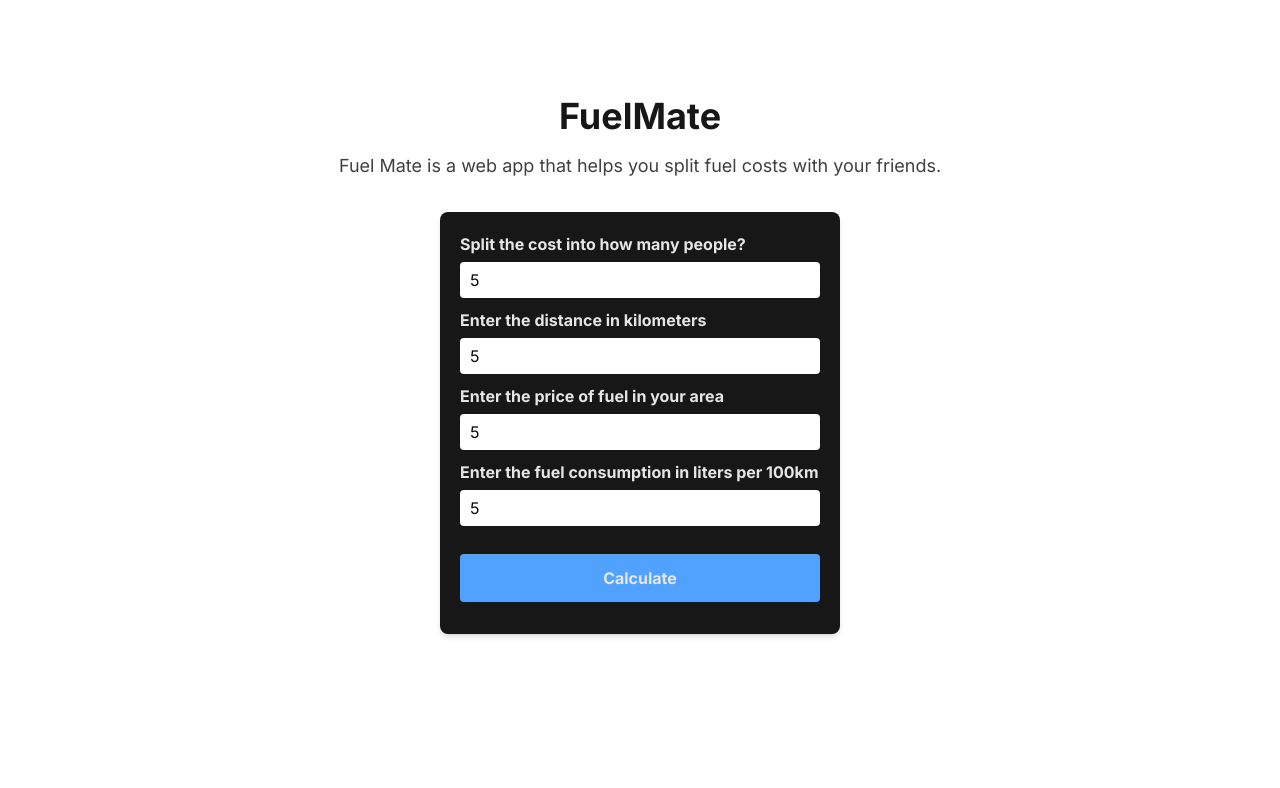
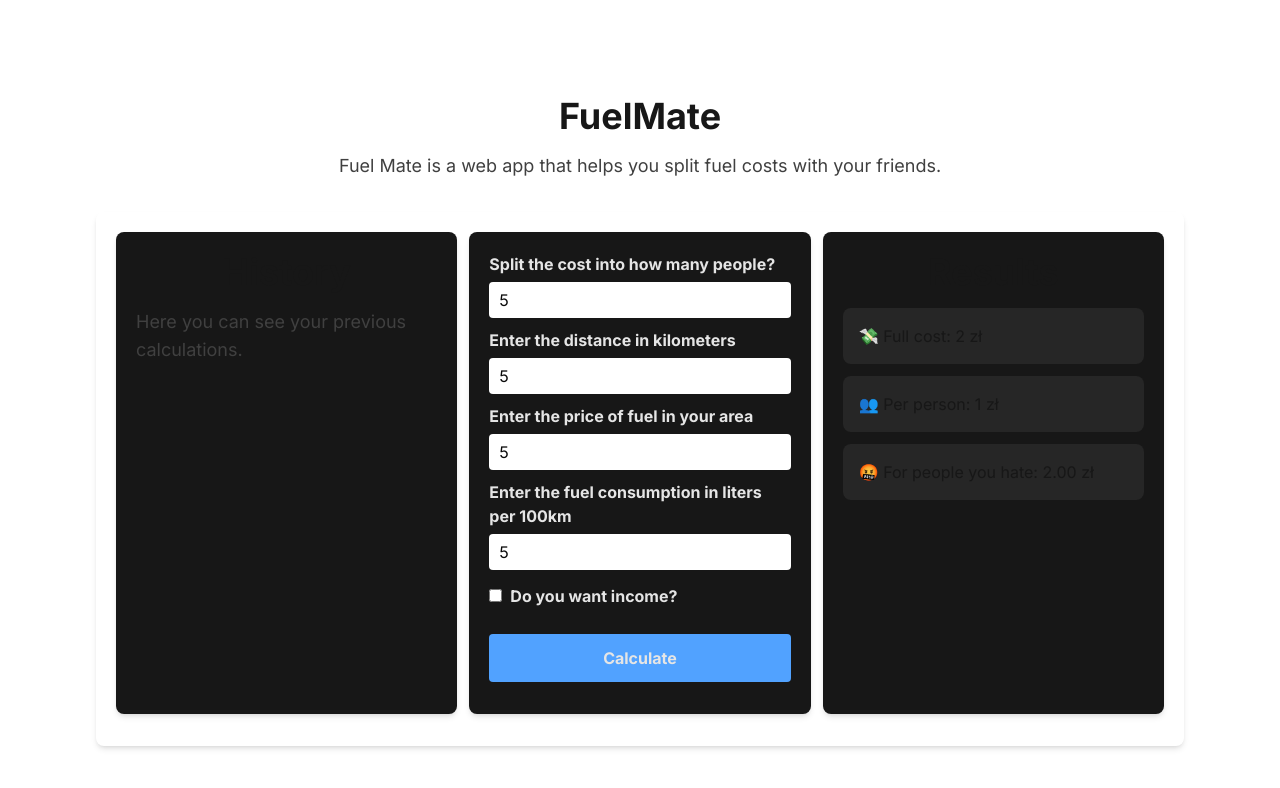
Before and after one commit to Efkey2137/fuel-mate, a Next.js app: page / in a window 1280 px wide. Both pictures are taken after typing "5", "5", "5", "5" into the empty fields and a click on the button "Calculate". Shown: the top 788 px of the page. Built offline with nearby package versions, Linux system fonts and the light colour scheme.

Commit message:
Refactor form components and implement calculation logic for fuel cost splitting

```diff
--- a/app/components/Form.tsx
+++ /dev/null
@@ -1,44 +0,0 @@
-import { useState } from "react";
-import Input from "@/app/components/Input";
-import Label from "@/app/components/Label";
-
-type FormProps = {
-    onSubmitData: (data: {
-      people: number;
-      distance: number;
-      fuelPrice: number;
-      consumption: number;
-    }) => void;
-  };
-
-export default function Form({ onSubmitData }: FormProps) {
-    const [people, setPeople] = useState(0);
-    const [distance, setDistance] = useState(0);
-    const [fuelPrice, setFuelPrice] = useState(0);
-    const [consumption, setConsumption] = useState(0);
-
-    const handleSubmit = (e: React.FormEvent<HTMLFormElement>) => {
-      e.preventDefault();
-      onSubmitData({ people, distance, fuelPrice, consumption });
-    };
-
-    return (
-        <form onSubmit={handleSubmit} className="bg-neutral-900 shadow-md rounded-lg p-5 pb-8 w-full max-w-100">
-        <Label text="Split the cost into how many people?" />
-        <Input onChange={(value: string) => setPeople(+value)} placeholder="number of people" />
-
-        <Label text="Enter the distance in kilometers" />
-        <Input onChange={(value: string) => setDistance(+value)} placeholder="distance" />
-
-        <Label text="Enter the price of fuel in your area" />
-        <Input onChange={(value: string) => setFuelPrice(+value)} placeholder="fuel costs" />
-
-        <Label text="Enter the fuel consumption in liters per 100km" />
-        <Input onChange={(value: string) => setConsumption(+value)} placeholder="fuel consumption" className="mb-7" />
-
-        <button type="submit" className="w-full bg-blue-400 rounded p-3 text-m font-bold text-neutral-200 hover:cursor-pointer hover:bg-indigo-400 transistion ease duration-300">
-          Calculate
-        </button>
-      </form>
-    );
-  };
--- a/app/components/Input.tsx
+++ /dev/null
@@ -1,29 +0,0 @@
-import { useState } from "react";
-
-interface InputProps {
-  onChange: (value: string) => void; // typ funkcji przekazującej wartość
-  placeholder?: string; // opcjonalny placeholder
-  type?: string;
-  className?: string;
-}
-
-const Input: React.FC<InputProps> = ({ onChange, placeholder, type, className }) => {
-  const [value, setValue] = useState<string>("");
-
-  const handleChange = (e: React.ChangeEvent<HTMLInputElement>) => {
-    const newValue = e.target.value;
-    setValue(newValue);
-    onChange(newValue); // przekazujesz wartość do rodzica
-
-  };
-
-  return <input
-  type={type || "number"}
-  value={value}
-  onChange={handleChange}
-  placeholder={placeholder}
-  className={`bg-white text-neutral-950 placeholder-gray rounded-sm mb-2.5 pl-2.5 pt-1.5 pb-1.5 w-full outline-0 ${className}`}
-  />;
-};
-
-export default Input;
--- a/app/page.tsx
+++ b/app/page.tsx
@@ -1,11 +1,27 @@
 "use client";
 
 import { useState } from "react";
-import Form from "@/app/components/Form";
+import Form from "@/components/Form";
+import History from "@/components/History";
+import Results from "@/components/Results";
+import Calculations from "@/utils/Calculations";
 
 
 export default function Homepage() {
+  type ResultType = {
+    totalCost: string;
+    costPerPerson: string;
+    dislikeCost: string;
+  };
+
   const [inputValue, setInputValue] = useState<string>("");
+  const [results, setResults] = useState<ResultType | null>(null);
+
+
+const handleCalculate = (data: any) => {
+  const calculated = Calculations(data);
+  setResults(calculated);
+};
 
   const handleInputChange = (newValue: string) => {
     setInputValue(newValue);
@@ -14,17 +30,18 @@ export default function Homepage() {
   return (
 
     <div className="flex min-h-screen flex-col items-center justify-between p-24">
-      <div className="flex flex-col items-center justify-center">
+      <div className="flex flex-col items-center justify-center w-full">
         <h1 className="text-4xl font-bold mb-4 hidden md:block">FuelMate</h1>
         <p className="text-lg text-neutral-700 mb-8 hidden md:block">
           Fuel Mate is a web app that helps you split fuel costs with your friends.
         </p>
+        <div className="shadow-md rounded-lg p-5 pb-8 w-full min-h-130 grid grid-cols-3 gap-3 justify-items-center-safe items-start">
 
-        <Form onSubmitData={(data) => {
-              console.log("Dane z formularza:", data);
-        } }/>
+          <History/>
+          <Form onSubmitData={handleCalculate}/>
+          {results && <Results results={results} />}
 
-
+        </div>
     </div>
     </div>
   );
--- /dev/null
+++ b/components/Form.tsx
@@ -0,0 +1,54 @@
+import { useState } from "react";
+import Input from "@/components/Input";
+import Label from "@/components/Label";
+
+type FormProps = {
+  onSubmitData: (data: {
+    numberOfPeople: number;
+    distance: number;
+    fuelPrice: number;
+    consumption: number;
+    income: boolean;
+  }) => void;
+};
+
+export default function Form({ onSubmitData }: FormProps) {
+  const [numberOfPeople, setNumberOfPeople] = useState(0);
+  const [distance, setDistance] = useState(0);
+  const [fuelPrice, setFuelPrice] = useState(0);
+  const [consumption, setConsumption] = useState(0);
+  const [income, setIncome] = useState(false);
+
+  const handleSubmit = (e: React.FormEvent<HTMLFormElement>) => {
+    e.preventDefault();
+    onSubmitData({ numberOfPeople, distance, fuelPrice, consumption, income });
+  };
+
+  return (
+    <form onSubmit={handleSubmit} className="bg-neutral-900 shadow-md rounded-lg p-5 pb-8 w-full max-w-105 h-full">
+      <Label text="Split the cost into how many people?" />
+      <Input onChange={(value: string | boolean) => typeof value === 'string' && setNumberOfPeople(+value)} placeholder="number of people" />
+
+      <Label text="Enter the distance in kilometers" />
+      <Input onChange={(value: string | boolean) => typeof value === 'string' && setDistance(+value)} placeholder="distance" />
+
+      <Label text="Enter the price of fuel in your area" />
+      <Input onChange={(value: string | boolean) => typeof value === 'string' && setFuelPrice(+value)} placeholder="fuel costs" />
+
+      <Label text="Enter the fuel consumption in liters per 100km" />
+      <Input onChange={(value: string | boolean) => typeof value === 'string' && setConsumption(+value)} placeholder="fuel consumption" />
+
+      <div className="flex flex-row items-baseline justify-start mt-1 mb-5">
+
+        <Input type="checkbox" onChange={(value: string | boolean) => typeof value === 'boolean' && setIncome(value)} className="mr-2"/>
+        <Label text="Do you want income?" />
+
+      </div>
+
+
+      <button type="submit" className="w-full bg-blue-400 rounded p-3 text-m font-bold text-neutral-200 hover:cursor-pointer hover:bg-indigo-400 transistion ease duration-300">
+        Calculate
+      </button>
+    </form>
+  );
+}
--- /dev/null
+++ b/components/History.tsx
@@ -0,0 +1,19 @@
+import { NextPage } from 'next'
+
+interface Props {}
+
+export const History: NextPage<Props> = ({}) => {
+  return (
+    <div className="bg-neutral-900 shadow-md rounded-lg p-5 pb-8 w-full max-w-100 h-full">
+      <div className="flex flex-col items-center justify-center">
+      <h1 className="text-4xl font-bold mb-4 hidden md:block">History</h1>
+        <p className="text-lg text-neutral-700 mb-8 hidden md:block">
+          Here you can see your previous calculations.
+        </p>
+        {/* Add your history display logic here */}
+      </div>
+    </div>
+  )
+}
+
+export default History
--- /dev/null
+++ b/components/Input.tsx
@@ -0,0 +1,36 @@
+import { useState } from "react";
+
+interface InputProps {
+  onChange: (value: string | boolean) => void;
+  placeholder?: string;
+  type?: string;
+  className?: string;
+}
+
+
+const Input: React.FC<InputProps> = ({ onChange, placeholder, type = "number", className }) => {
+  const [value, setValue] = useState<string | boolean>(type === "checkbox" ? false : "");
+
+  const handleChange = (e: React.ChangeEvent<HTMLInputElement>) => {
+    const inputType = e.target.type;
+    const newValue = inputType === "checkbox" ? e.target.checked : e.target.value;
+    setValue(newValue as string); // local value state może być nadal string jeśli nie chcesz checkboxów kontrolować
+    onChange(newValue);
+  };
+
+
+  return (
+    <input
+      type={type}
+      checked={type === "checkbox" ? (value as boolean) : undefined}
+      value={type !== "checkbox" ? (value as string) : undefined}
+      onChange={handleChange}
+      placeholder={type !== "checkbox" ? placeholder : undefined}
+      className={`${
+        type !== "checkbox" ? "bg-white text-neutral-950 placeholder-gray rounded-sm mb-2.5 pl-2.5 pt-1.5 pb-1.5 w-full" : ""
+      } outline-0 ${className}`}
+    />
+  );
+};
+
+export default Input;
--- /dev/null
+++ b/components/Results.tsx
@@ -0,0 +1,22 @@
+type ResultsProps = {
+  results: {
+    totalCost: string;
+    costPerPerson: string;
+    dislikeCost: string;
+  };
+};
+
+const Results = ({ results }: ResultsProps) => {
+  return (
+    <div className="bg-neutral-900 shadow-md rounded-lg p-5 pb-8 w-full max-w-105 min-h-120 h-full">
+      <div className="flex flex-col justify-center">
+      <h1 className="text-4xl font-bold mb-4 hidden md:block text-center">Results</h1>
+      <p className="p-4 bg-neutral-800 rounded-lg mb-3">💸 Full cost: {results.totalCost} zł</p>
+      <p className="p-4 bg-neutral-800 rounded-lg mb-3">👥 Per person: {results.costPerPerson} zł</p>
+      <p className="p-4 bg-neutral-800 rounded-lg mb-3">🤬 For people you hate: {(+results.costPerPerson + +results.dislikeCost).toFixed(2)} zł</p>
+      </div>
+    </div>
+  );
+};
+
+export default Results;
--- /dev/null
+++ b/utils/Calculations.ts
@@ -0,0 +1,32 @@
+type FuelData = {
+  numberOfPeople: number;
+  distance: number;
+  fuelPrice: number;
+  consumption: number;
+};
+
+const Calculations = (data: any) => {
+  const { distance, fuelPrice, consumption, numberOfPeople, income } = data;
+
+  const costPerKm = (consumption / 100) * fuelPrice;
+  const totalCost = costPerKm * distance;
+  const costPerPerson = totalCost / numberOfPeople;
+  const dislikeCost = costPerPerson * 1.2;
+
+  if(income){
+    const incomeCost = costPerPerson * 1.5;
+    return {
+      totalCost: Math.ceil(totalCost).toString(),
+      costPerPerson: Math.ceil(incomeCost).toString(),
+      dislikeCost: Math.ceil(dislikeCost).toString(),
+    };
+  }
+
+  return {
+    totalCost: Math.ceil(totalCost).toString(),
+    costPerPerson: Math.ceil(costPerPerson).toString(),
+    dislikeCost: Math.ceil(dislikeCost).toString(),
+  };
+};
+
+export default Calculations;
```
Also changed, not shown: components/Label.tsx (renamed from app/components/Label.tsx).
